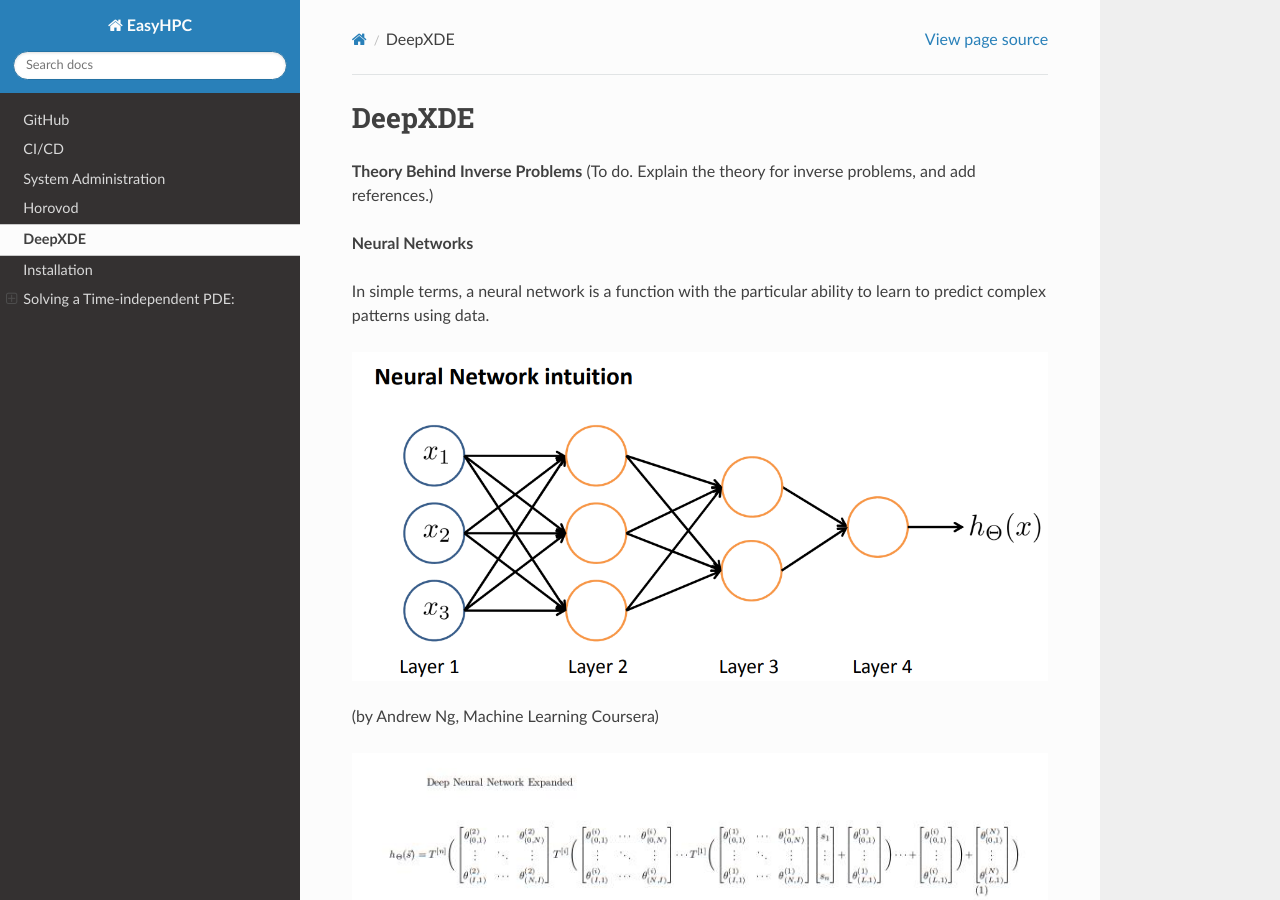
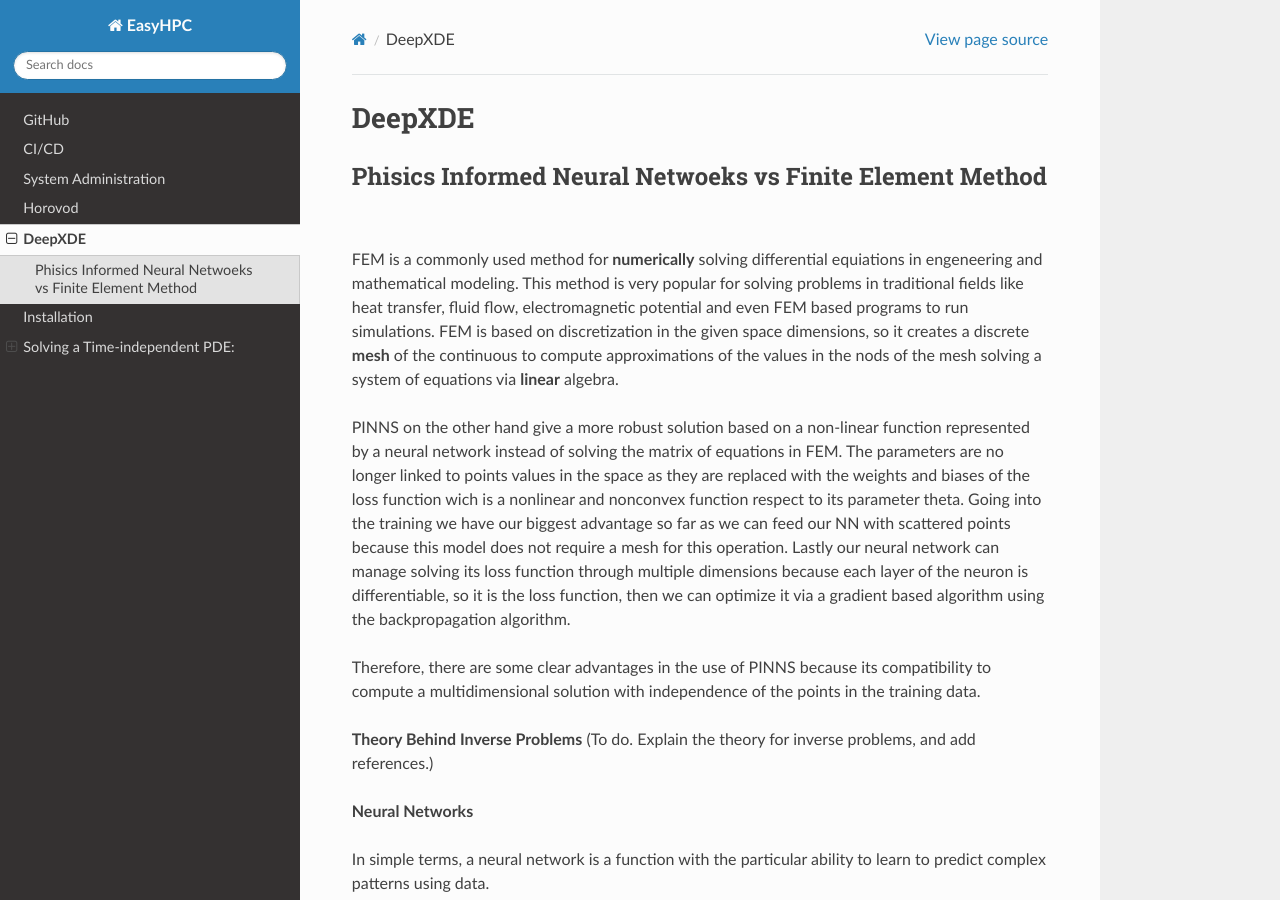
Before and after one commit to pescap/EasyHPC, a Sphinx documentation site: the page built from docs/source/deepxde.rst, in a window 1280 px wide and 900 px high. Built offline with Sphinx 7.4.7 and the Read the Docs theme 2.0.0, drawn with Linux system fonts in a browser that asks for light colours.

Commit message:
Added notes to Deepxde section

```diff
--- a/docs/source/deepxde.rst
+++ b/docs/source/deepxde.rst
@@ -1,5 +1,15 @@
 DeepXDE
 =======
+
+
+Phisics Informed Neural Netwoeks vs Finite Element Method
+---------------------------------------------------------
+
+FEM is a commonly used method for **numerically** solving differential equiations in engeneering and mathematical modeling. This method is very popular for solving problems in traditional fields like heat transfer, fluid flow, electromagnetic potential and even FEM based programs to run simulations. FEM is based on discretization in the given space dimensions, so it creates a discrete **mesh** of the continuous to compute approximations of the values in the nods of the mesh solving a system of equations via **linear** algebra.
+
+PINNS on the other hand give a more robust solution based on a non-linear function represented by a neural network instead of solving the matrix of equations in FEM. The parameters are no longer linked to points values in the space as they are replaced with the weights and biases of the loss function wich is a nonlinear and nonconvex function respect to its parameter theta. Going into the training we have our biggest advantage so far as we can feed our NN with scattered points because this model does not require a mesh for this operation. Lastly our neural network can manage solving its loss function through multiple dimensions because each layer of the neuron is differentiable, so it is the loss function, then we can optimize it via a gradient based algorithm using the backpropagation algorithm.
+
+Therefore, there are some clear advantages in the use of PINNS because its compatibility to compute a multidimensional solution with independence of the points in the training data.
 
 **Theory Behind Inverse Problems** (To do. Explain the theory for inverse problems, and add references.)
 
```
